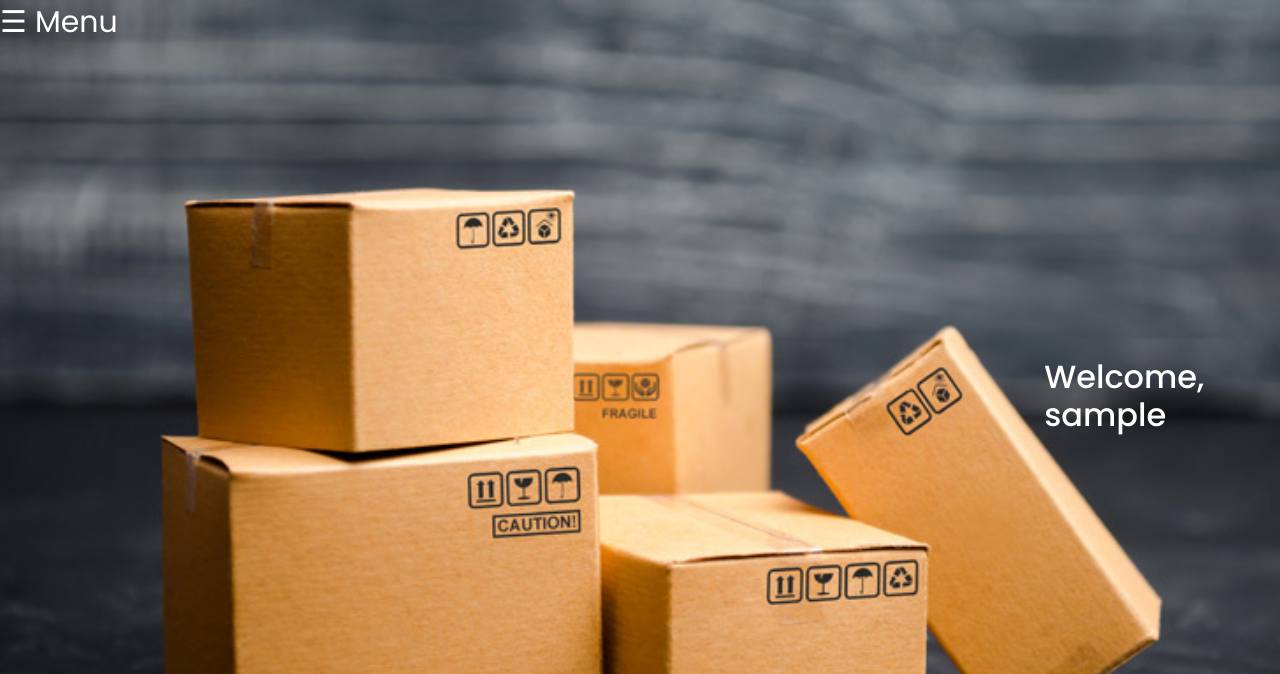
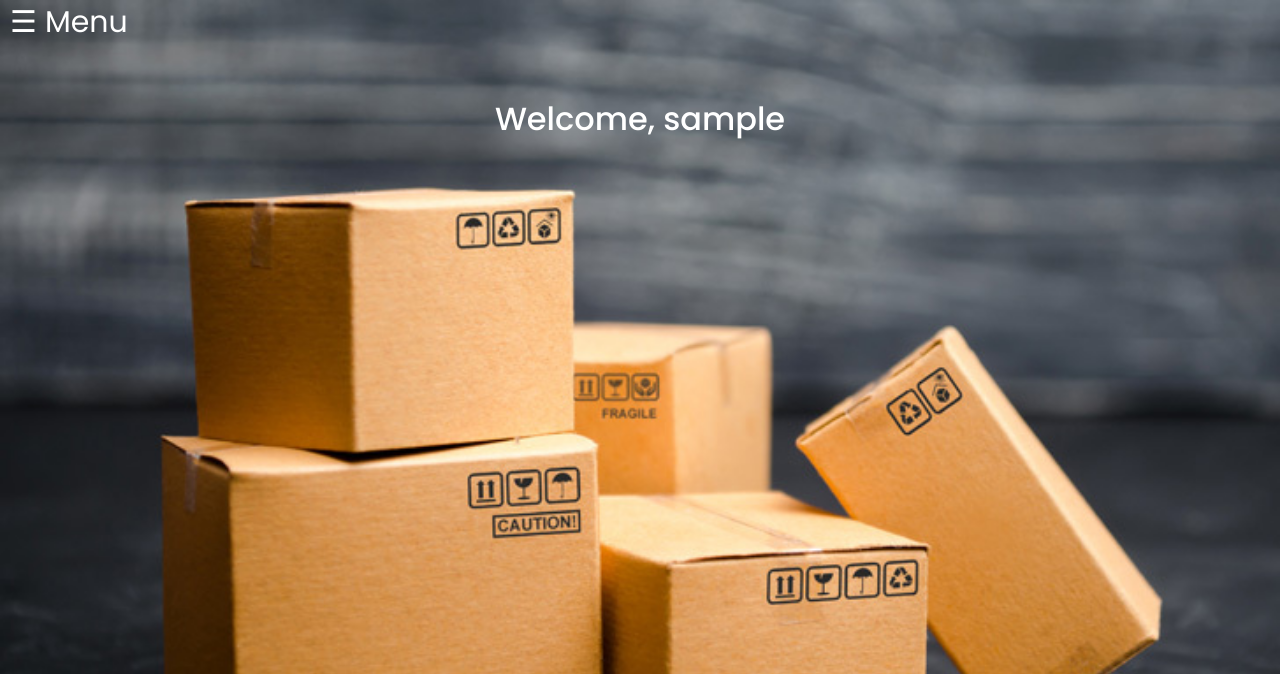
Before and after one commit to xtian-2000/Boxly_Inventory_Management_System, a PHP site: page /home.php in a window 1280 px wide. Shown: the top 674 px of the page. Run offline with PHP 8.4, Linux system fonts and the light colour scheme; the visitor is signed in with stand-in values (Sample User, id 1).

Commit message:
Css Fixes

```diff
--- a/content.php
+++ b/content.php
@@ -21,7 +21,7 @@
 </head>
 
 <body>
-        <div class="container my-5">
+    <div class="container bg-light rounded my-5">
         <h1>Products</h1>
         <a class="btn btn-primary" href="add_product.php" role="button">New product</a>
         <button class="btn btn-secondary" role="button" id="export_button">Export data</button>
@@ -79,13 +79,11 @@
     </div>
 </body>
 <script>
-
-        document.getElementById('export_button').addEventListener('click', function(){
+document.getElementById('export_button').addEventListener('click', function() {
     var table2excel = new Table2Excel();
     table2excel.export(document.querySelectorAll("#product_data"));
 
 });
-
 </script>
 
 </html>
--- a/home.php
+++ b/home.php
@@ -5,6 +5,7 @@
 
 <!DOCTYPE html>
 <html lang="en">
+
 <head>
     <meta charset="UTF-8">
     <meta name="viewport" content="width=device-width, initial-scale-1.0">
@@ -28,6 +29,12 @@
         background-size: cover;
     }
 
+    .header {
+        position: fixed;
+        top: 0;
+        margin-top: 100px;
+    }
+
     .sidenav {
         height: 100%;
         width: 0;
@@ -39,7 +46,7 @@
         overflow-x: hidden;
         transition: 0.5s;
         padding-top: 60px;
-            text-align:center;
+        text-align: center;
     }
 
     .sidenav a {
@@ -52,7 +59,7 @@
 
     }
 
-            .sidenav a:hover{
+    .sidenav a:hover {
         color: #f1f1f1;
     }
 
@@ -64,15 +71,25 @@
         margin-left: 50px;
     }
 
-            @media screen and (max-height: 450px) {
-            .sidenav {padding-top: 15px;}
-            .sidenav a {font-size: 18px;}
+    @media screen and (max-height: 50px) {
+        .sidenav {
+            padding-top: 15px;
+        }
+
+        .sidenav a {
+            font-size: 18px;
+        }
     }
     </style>
 
 </head>
 
 <body>
+    <header class="header">
+        <h2 style="color:white;">Welcome, <?php echo $_SESSION['username']; ?></h2>
+
+
+    </header>
     <div id="mySidenav" class="sidenav">
         <a href="javascript:void(0)" class="closebtn" onclick="closeNav()">&times;</a>
         <a href="content.php">Product List</a>
@@ -81,15 +98,14 @@
 
     <div class="container">
         <div class="fixed-top text-left">
-                <span style="color:white;font-size:30px;cursor:pointer" onclick="openNav()">&#9776; Menu</span>
+            <span style="color:white;font-size:30px;padding: 10px 10px;cursor:pointer;" onclick="openNav()">&#9776;
+                Menu</span>
         </div>
     </div>
 
-        <h2 style="display:flex; justify-content:center;color:white;">Welcome, <?php echo $_SESSION['username']; ?></h2>
-
     <script>
     function openNav() {
-            document.getElementById("mySidenav").style.width = "100%";
+        document.getElementById("mySidenav").style.width = "20%";
     }
 
     function closeNav() {
@@ -98,4 +114,5 @@
     </script>
 
 </body>
+
 </html>
--- a/style.css
+++ b/style.css
@@ -23,7 +23,7 @@ body{
 
 /* CSS for login and register form */
 
-.container{
+.boxcontainer{
     position: relative;
     max-width: 430px;
     width: 100%;
@@ -32,11 +32,11 @@ body{
     box-shadow: 0 5px 10px rgba(0, 0, 0, 0.1);
 }
 
-.container .form{
+.boxcontainer .form{
     padding: 30px;
 }
 
-.container .form .title{
+.boxcontainer .form .title{
     position: relative;
     font-size: 27px;
     font-weight: 600;
```
Also changed, not shown: index.php (+9 -2 lines), register.php (+12 -3 lines). Lines whose indentation alone changed are shown as unchanged.
